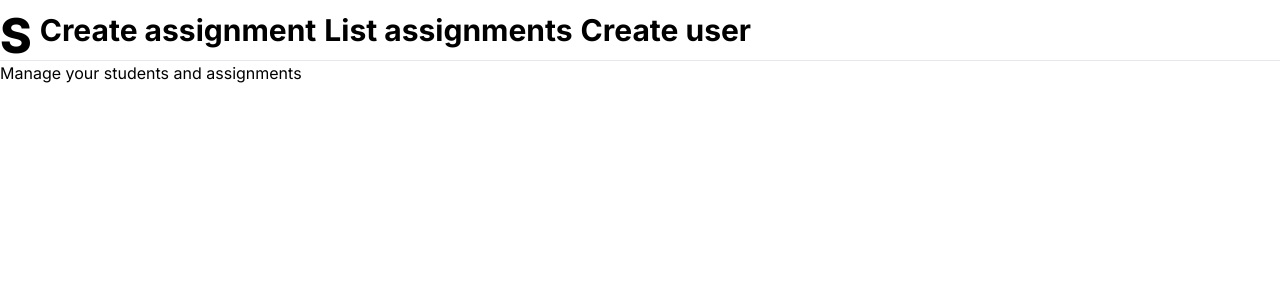
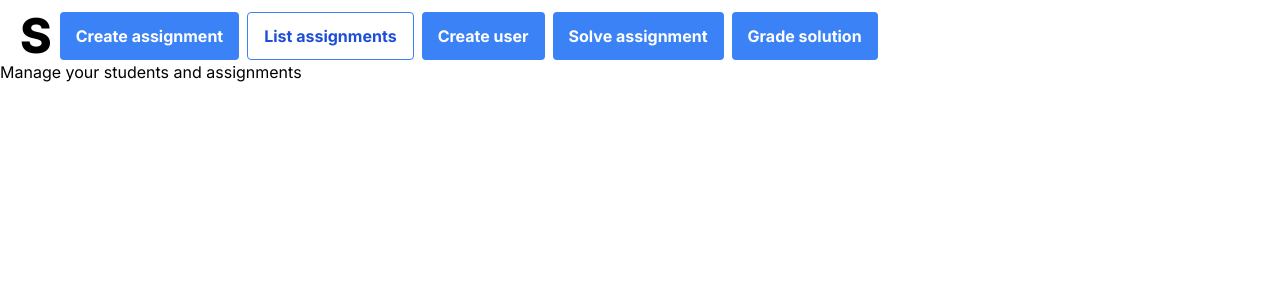
Before and after one commit to edv-rd/students, a Next.js app: page / in a window 1280 px wide. Shown: the top 300 px of the page. Built offline with nearby package versions, Linux system fonts and the light colour scheme.

Commit message:
init solving and grading functionality

```diff
--- /dev/null
+++ b/app/solve-assignments/page.tsx
@@ -0,0 +1,40 @@
+import { connectToDB } from "@/utils/database";
+import Entry, { Entries } from "@models/entries";
+import Assignments from "@components/Assignments";
+
+export const revalidate = 0;
+
+type Props = {
+  assignments: Entries[];
+};
+
+export declare interface IGetAssignments {
+  (assignments: Entries[]): Promise<Entries[]>;
+}
+
+async function SolveAssignments() {
+  const assignments = await getAssignments();
+
+  return (
+    <div className="flex flex-col align-middle justify-center p-3 gap-6 min-h-full min-w-screen">
+      {assignments ? (
+        assignments.map((assignment: Entries) => (
+          <>
+            <Assignments key={assignment._id} entry={assignment} solve />
+          </>
+        ))
+      ) : (
+        <h1>No assignments yet</h1>
+      )}
+    </div>
+  );
+}
+
+const getAssignments = async () => {
+  await connectToDB();
+  let assignments = await Entry.find({});
+  // console.log(JSON.parse(JSON.stringify(assignments)));
+  return JSON.parse(JSON.stringify(assignments));
+};
+
+export default SolveAssignments;
--- a/components/Actions.tsx
+++ b/components/Actions.tsx
@@ -38,8 +38,7 @@ function Actions({ id }: ActionsProps) {
   };
 
   return (
-    <div>
-      Actions for id {id}
+    <div className="flex flex-row justify-start gap-5">
       <p className="cursor-pointer" onClick={handleEdit}>
         <FontAwesomeIcon icon={faPenToSquare} />
       </p>
--- a/components/Assignments.tsx
+++ b/components/Assignments.tsx
@@ -2,6 +2,7 @@
 
 import React from "react";
 import Actions from "@/components/Actions";
+import Link from "next/link";
 
 declare interface EntryObject {
   entry: {
@@ -10,6 +11,7 @@ declare interface EntryObject {
     instructions?: string;
     _id?: string;
   };
+  solve?: boolean;
 }
 
 function Assignments(data: EntryObject) {
@@ -20,6 +22,13 @@ function Assignments(data: EntryObject) {
       <h1 className="mb-2 text-2xl font-bold">{data.entry.name}</h1>
       <h2>{data.entry.instructions}</h2>
       <Actions id={_id} />
+      {data.solve && (
+        <Link href={`/solve-assignment/${data.entry._id}`} className="flex">
+          <button className="bg-transparent hover:bg-blue-500 text-blue-700 font-semibold hover:text-white py-2 px-4 border border-blue-500 hover:border-transparent rounded">
+            Solve assignment {data.entry.name}
+          </button>
+        </Link>
+      )}
     </div>
   );
 }
--- a/components/Nav.tsx
+++ b/components/Nav.tsx
@@ -2,18 +2,34 @@ import Link from "next/link";
 
 const Nav = () => {
   return (
-    <nav className="flex flex-row w-full border-b pt-3 gap-2">
+    <nav className="flex flex-row w-full pt-3 gap-2 ml-5">
       <Link href="/" className="flex">
         <h1 className="head_text">S</h1>
       </Link>
       <Link href="/create-assignment" className="flex">
-        <h2 className="link_text">Create assignment</h2>
+        <button className="bg-blue-500 hover:bg-blue-700 text-white font-bold py-2 px-4 rounded">
+          Create assignment
+        </button>
       </Link>
       <Link href="/list-assignments" className="flex">
-        <h2 className="link_text">List assignments</h2>
+        <button className="bg-transparent hover:bg-blue-500 text-blue-700 font-semibold hover:text-white py-2 px-4 border border-blue-500 hover:border-transparent rounded">
+          List assignments
+        </button>
       </Link>
       <Link href="/create-user" className="flex">
-        <h2 className="link_text">Create user</h2>
+        <button className="bg-blue-500 hover:bg-blue-700 text-white font-bold py-2 px-4 rounded">
+          Create user
+        </button>
+      </Link>
+      <Link href="/solve-assignments" className="flex">
+        <button className="bg-blue-500 hover:bg-blue-700 text-white font-bold py-2 px-4 rounded">
+          Solve assignment
+        </button>
+      </Link>
+      <Link href="/grade-solutions" className="flex">
+        <button className="bg-blue-500 hover:bg-blue-700 text-white font-bold py-2 px-4 rounded">
+          Grade solution
+        </button>
       </Link>
     </nav>
   );
--- a/next.config.js
+++ b/next.config.js
@@ -12,6 +12,7 @@ const nextConfig = {
 
       return config
     },
+    output: "standalone",
   }
 
 module.exports = nextConfig
--- a/package.json
+++ b/package.json
@@ -26,6 +26,7 @@
     "postcss": "8.4.29",
     "react": "^18.2.0",
     "react-dom": "^18.2.0",
+    "react-drag-drop-files": "^2.3.10",
     "tailwindcss": "3.3.3",
     "typescript": "5.2.2"
   }
```
Also changed, not shown: app/grade-solutions/page.tsx (added), app/solve-assignment/page.tsx (added), 2 other files (tests, documents, lock files or other folders).
